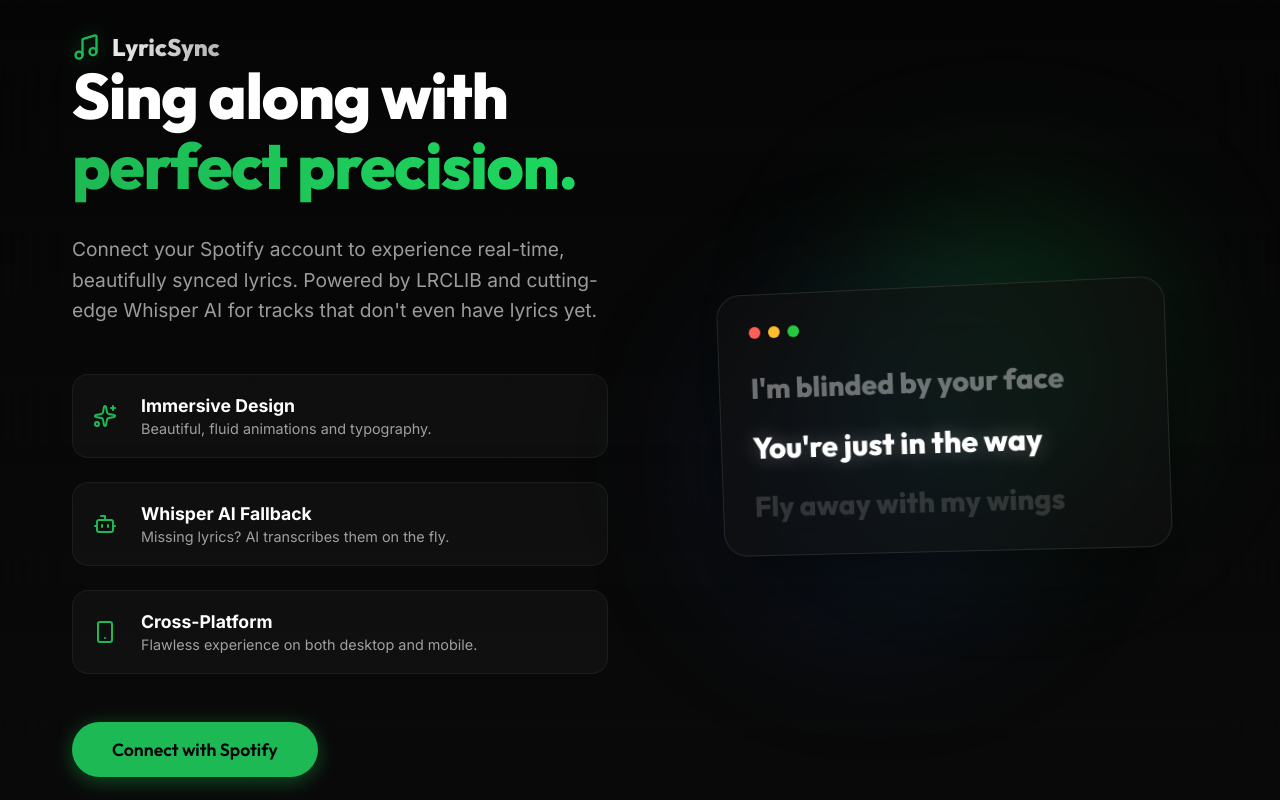
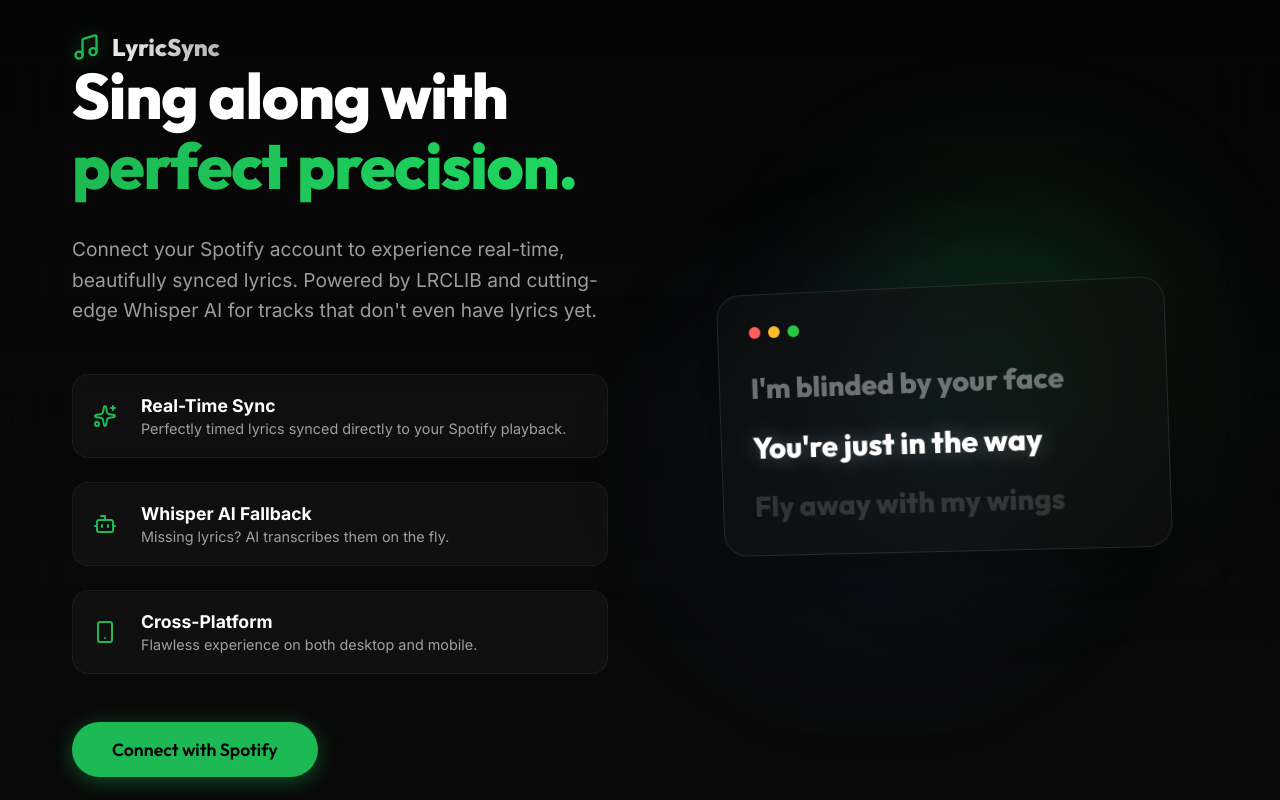
Before and after one commit to trxshi747/LyricSync, a React app in the folder frontend/: page / in a window 1280 px wide. Built offline with nearby package versions, Linux system fonts and the light colour scheme; no server answers; the HTML template or start-up script is replaced by a standard one.

Commit message:
Update feature card to highlight Real-Time Sync function

```diff
--- a/frontend/src/App.jsx
+++ b/frontend/src/App.jsx
@@ -185,8 +185,8 @@ function App() {
                 <div className="feature-card">
                   <Sparkles className="feature-icon" size={24} />
                   <div className="feature-text">
-                    <h3>Immersive Design</h3>
-                    <p>Beautiful, fluid animations and typography.</p>
+                    <h3>Real-Time Sync</h3>
+                    <p>Perfectly timed lyrics synced directly to your Spotify playback.</p>
                   </div>
                 </div>
                 <div className="feature-card">
```
